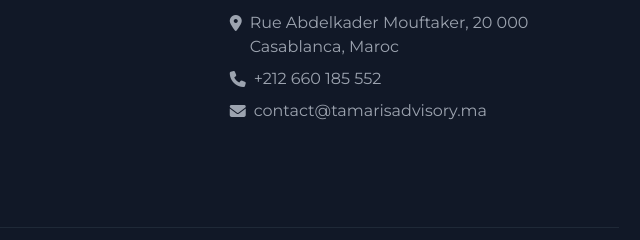
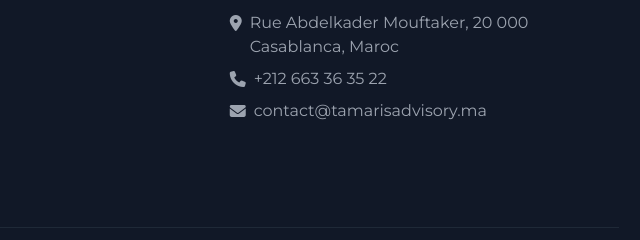
Before and after one commit to Sarabensal/websiteta, a plain HTML site: page index.html in a window 1280 px wide. Shown: the part 5914-6154 px from the top of the page, 637-1277 px from the left. Drawn offline with nearby package versions, Linux system fonts and the light colour scheme.

Commit message:
Update index.html

```diff
--- a/index.html
+++ b/index.html
@@ -554,7 +554,7 @@
                         </li>
                         <li class="flex items-start">
                             <i class="fas fa-phone mt-1 mr-2"></i>
-                            <span>+212 660 185 552</span>
+                            <span>+212 663 36 35 22</span>
                         </li>
                         <li class="flex items-start">
                             <i class="fas fa-envelope mt-1 mr-2"></i>
```
